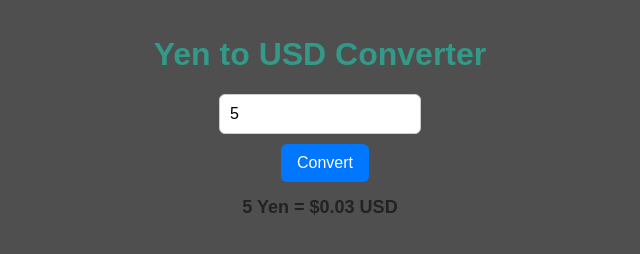
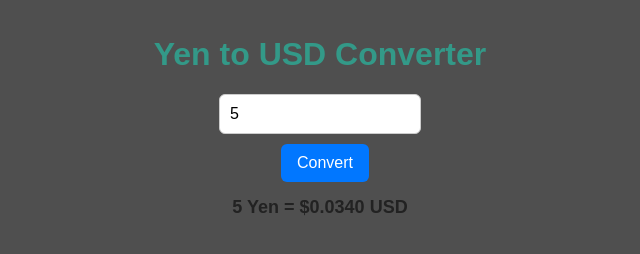
Before and after one commit to smiths1804/Web-Programming-CIT-3606, a plain HTML site: page Lab 2 JavaScript Intro/index.html in a window 1280 px wide. Both pictures are taken after typing "5" into the empty fields and a click on the button "Convert". Shown: the full height of the page, 320-960 px from the left. Drawn offline with Linux system fonts and the light colour scheme.

Commit message:
To show a more accurate yen to usd conversion rather then the rounding I had it setup to do before

```diff
--- a/Lab 2 JavaScript Intro/index.html
+++ b/Lab 2 JavaScript Intro/index.html
@@ -40,7 +40,7 @@
 
         function convert(){
             let yen = document.getElementById("yenInput").value;
-            let usd = (yen * exchangeRate).toFixed(2);
+            let usd = (yen * exchangeRate).toFixed(4);
             document.getElementById("result").innerText = `${yen} Yen = $${usd} USD`;
             }
        </script>
```
